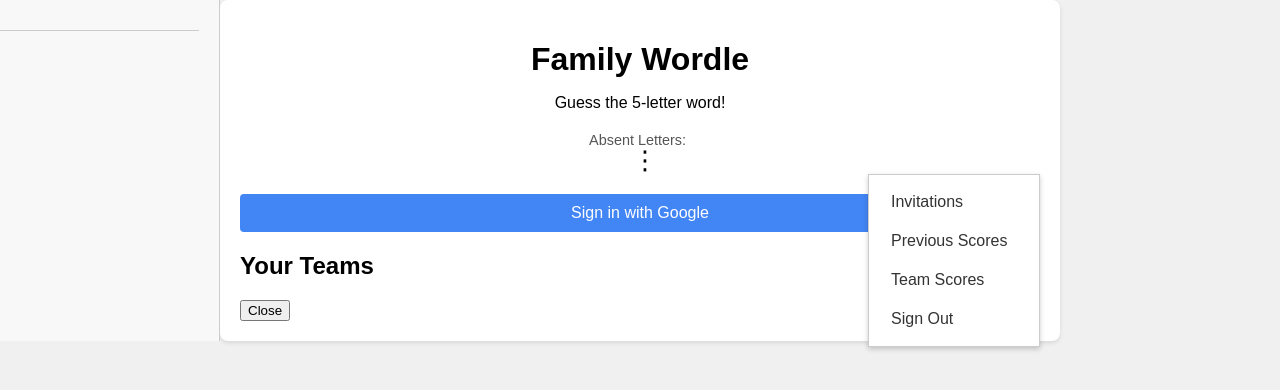
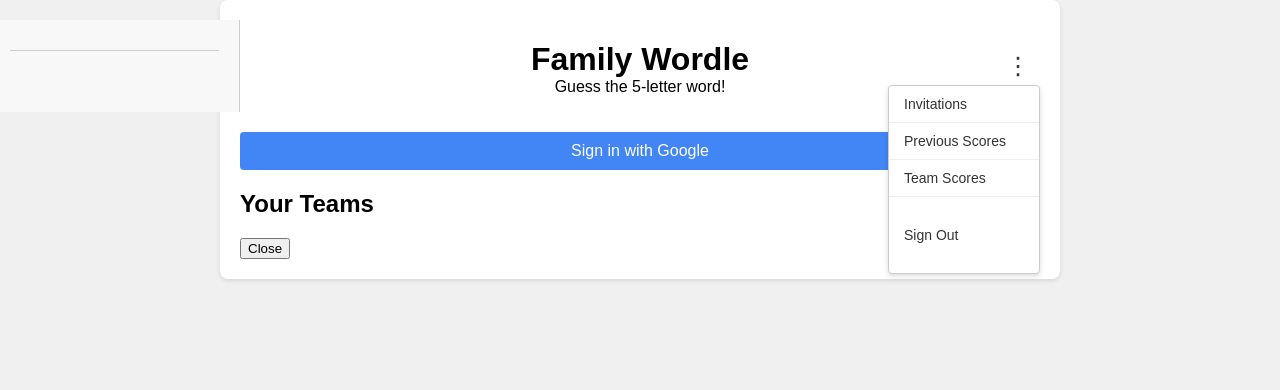
Before and after one commit to ashishshahpm/familyWordle, a plain HTML site: page public/index.html in a window 1280 px wide. Both pictures are taken after a click on the button "More options". Drawn offline with Linux system fonts and the light colour scheme; no server answers.

Commit message:
moved overflow menu to the top right

```diff
--- a/public/index.html
+++ b/public/index.html
@@ -10,10 +10,11 @@
 <body>
     <div id="app-container">
         <header>
-            <h1>Family Wordle</h1>
-            <p>Guess the 5-letter word!</p>
-            <div id="absent-letters-container"> Absent Letters: <span id="absent-letters-display"></span>
-            <div id="ellipsis-menu-area" style="position: relative; margin-left: auto;"> <button id="ellipsis-menu-button" aria-label="More options">&#8942;</button>
+            <div class="header-content"> <h1>Family Wordle</h1>
+                <p>Guess the 5-letter word!</p>
+            </div>
+            <div id="ellipsis-menu-area">
+                <button id="ellipsis-menu-button" aria-label="More options">&#8942;</button>
                 <div id="ellipsis-menu-container" class="menu-hidden">
                     <button id="invitations-button">Invitations</button>
                     <button id="scores-button">Previous Scores</button>
--- a/public/style.css
+++ b/public/style.css
@@ -18,8 +18,25 @@ body {
 
 /* Header */
 header {
-    text-align: center;
+    text-align: center; /* This will center the h1 and p if they are block */
     margin-bottom: 20px;
+    position: relative; /* Make the header a positioning context for the menu */
+    display: flex; /* Use flexbox to align title and menu area */
+    justify-content: center; /* Center the main title block */
+    align-items: center; /* Align items vertically */
+}
+
+header h1 {
+    margin-bottom: 0; /* Remove bottom margin if p is on next line */
+    margin-right: auto; /* Push menu to the right if h1 and p are grouped*/
+    /* If h1 and p are separate blocks, this might not be needed,
+       justify-content on header might be enough if you wrap h1 and p */
+}
+
+header p {
+    margin-top: 0; /* Adjust spacing */
+    /* If p is part of the centered block with h1 */
+    margin-right: auto; /* Only if you want title+p to be one block and menu separate */
 }
 
 h1 {
@@ -519,85 +536,66 @@ h1 {
     background-color: #4cae4c;
 }
 
-/* Style the ellipsis button */
+/* Ellipsis Menu Area - Position it to the right */
+#ellipsis-menu-area {
+    position: absolute; /* Position relative to the header */
+    top: 50%; /* Vertically center relative to header's height */
+    right: 0; /* Align to the right edge of the header */
+    transform: translateY(-50%); /* Fine-tune vertical centering */
+    margin-left: 0; /* Override previous auto margin */
+    z-index: 10; /* Ensure it's clickable */
+}
+
 #ellipsis-menu-button {
     background: none;
     border: none;
-    font-size: 1.8em; /* Make dots larger */
-    line-height: 1; /* Adjust line height */
-    padding: 0 5px;
+    font-size: 24px; /* Adjust for desired ellipsis size */
     cursor: pointer;
-    margin-left: 10px; /* Space from other header content */
+    padding: 5px 10px; /* Adjust padding for better click area */
+    color: #333; /* Or your desired icon color */
+}
+#ellipsis-menu-button:hover {
+    color: #000;
 }
 
-/* Style the menu container */
+/* Ellipsis Menu Dropdown Container */
 #ellipsis-menu-container {
     position: absolute;
-    /* Position it relative to #ellipsis-menu-area */
-    top: 100%; /* Place it right below the button */
-    right: 0;  /* Align to the right edge of the area */
+    top: 100%; /* Position it right below the button */
+    right: 0;  /* Align with the right edge of the button/area */
     background-color: white;
     border: 1px solid #ccc;
-    box-shadow: 0 2px 5px rgba(0,0,0,0.2);
-    padding: 10px;
-    min-width: 150px; /* Minimum width */
-    z-index: 1001; /* Ensure it's above other elements */
+    border-radius: 4px;
+    box-shadow: 0 2px 5px rgba(0,0,0,0.15);
+    z-index: 1000; /* Make sure it's on top */
+    min-width: 150px; /* Give it some width */
 }
 
-/* Class to hide the menu */
+/* Styling for buttons inside the menu */
+#ellipsis-menu-container button {
+    display: block;
+    width: 100%;
+    padding: 10px 15px;
+    text-align: left;
+    background: none;
+    border: none;
+    border-bottom: 1px solid #eee; /* Separator lines */
+    font-size: 14px; /* Adjust as needed */
+    color: #333;
+}
+
+#ellipsis-menu-container button:last-child {
+    border-bottom: none;
+}
+
+#ellipsis-menu-container button:hover {
+    background-color: #f0f0f0;
+}
+
+/* Keep .menu-hidden as you have it for JS toggle */
 .menu-hidden {
     display: none;
 }
-
-/* Class to show the menu (replaces .menu-hidden) */
-#ellipsis-menu-container.is-visible {
-    display: block; /* Or 'flex', 'grid' if needed for layout inside */
-}
-
-/* Style buttons inside the menu */
-#ellipsis-menu-container button {
-    display: block; /* Make each button take full width */
-    width: 100%;
-    padding: 8px 12px;
-    text-align: left;
-    background: none;
-    border: none;
-    cursor: pointer;
-    margin-bottom: 5px; /* Spacing between buttons */
-}
-
-#ellipsis-menu-container button:last-child {
-    margin-bottom: 0;
-}
-
-#ellipsis-menu-container button:hover {
-    background-color: #f0f0f0; /* Hover effect */
-}
-
-/* Target ANY button element when it's inside the menu container */
-#ellipsis-menu-container button {
-    /* Override old styles or set menu-specific styles */
-    background: none;       /* Remove any inherited background */
-    color: #333333;        /* Set dark text color */
-    width: 100%;          /* Make it full width of the menu container */
-    margin: 0 0 5px 0;    /* Reset margin (e.g., just 5px bottom margin) */
-    padding: 8px 12px;    /* Adjust padding for menu items */
-    border-radius: 0;     /* Remove rounded corners */
-    text-align: left;       /* Ensure text aligns left, typical for menus */
-
-    /* Keep useful styles */
-    display: block;
-    font-size: 16px;      /* Keep font size or adjust if desired */
-    border: none;
-    cursor: pointer;
-}
-
-/* Add a hover effect for ANY button inside the menu */
-#ellipsis-menu-container button:hover {
-    background-color: #f0f0f0; /* Light gray background on hover */
-    color: #333333;            /* Keep text dark on hover */
-}
-/* --- End of styles for buttons in menu --- */
 
 #absent-letters-container {
     margin-top: 20px;
```
